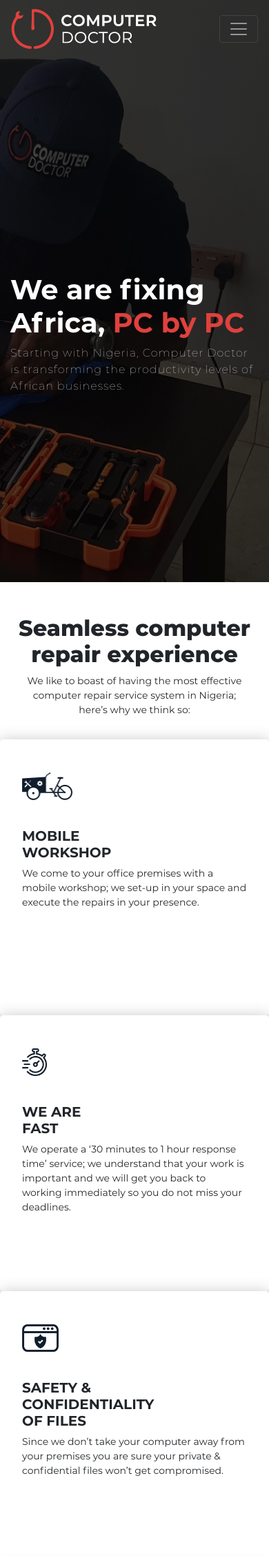
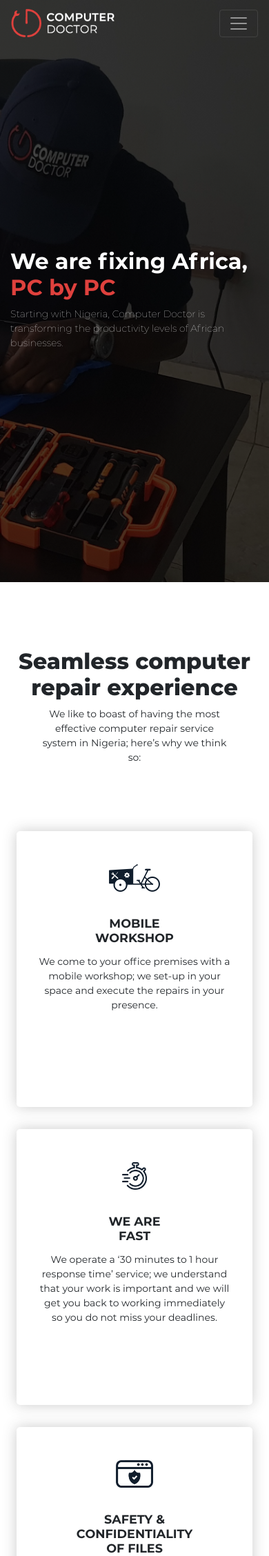
Before and after one commit to aremu-smog/computerdoctor, a PHP site: page /index.html in a window 390 px wide. Shown: the top 2256 px of the page at 69% size. Run offline with PHP 8.4, Linux system fonts and the light colour scheme.

Commit message:
Update mobile responsiveness for seamless sectiona and landing

```diff
--- a/css/style.css
+++ b/css/style.css
@@ -44,7 +44,9 @@ body{
 font-family: "MontserratExtraBold";
 text-align: center;
 }
-
+.navbar img{
+	max-width: 150px;
+}
 .nav-link{
 	font-size: 12px;
 	margin-right: 3rem;
@@ -70,17 +72,17 @@ text-align: center;
 	color: #ffffff;
 }
 .landing h1{ font-family: "Montserrat"; }
-.landing p{ font-family: "MontserratThin";
-letter-spacing: 1px; }
+.landing p{ font-family: "MontserratThin";}
 .intro-text{
 	margin-top: 20%;
 }
 
 .seamless{
-	padding: 3em 0;
+	padding-top: 6em;
+	padding-bottom: 6em;
 }
 .seamless .row{
-	margin-top: 2em;
+	margin-top: 4em;
 }
 .landing-rider{
 	text-align: center;
@@ -97,14 +99,16 @@ letter-spacing: 1px; }
 	min-height: 400px;
 }
 .seamless .option:hover{
-	transform: scale(1.1);
+	transform: scale(1.05);
 }
 .seamless .option h5{
 	font-family: Montserrat;
 	margin-top: 2em;
+	font-size: 1.1em;
 }
 .seamless .option p{
 	font-size: 14px;
+	margin-top: 1em;
 }
 .seamless .option img{
 	height: 40px !important;
@@ -128,7 +132,7 @@ letter-spacing: 1px; }
 	width: 70%;
 	position: absolute;
 }
-@media only screen and (max-width: 768px){
+@media only screen and (max-width: 992px){
 	.intro-text{
 	margin-top: 50%;
 }
@@ -143,13 +147,32 @@ letter-spacing: 1px; }
 	font-size: 14px;
 	padding: 0 10%;
 }
+.seamless {
+	padding: 6em 1.5em;
+	margin-top: 0em;
+}
+.seamless .row .option{
+	margin-top: 2em;
+}
 }
 
 @media only screen and (max-width: 567px){
 	.intro-text{
-	margin-top: 80%;
+	margin-top: 75%;
+}
+.landing h1{
+	font-size: 2em !important;
+}
+.landing p{
+	font-size: 14px;
+	line-height: 1.5em;
 }
 .landing{
 	background-position: right;
 }
+
+.seamless .row .option{
+	/*margin: 2em auto auto auto; */
+	text-align: center;
 }
+}
```
